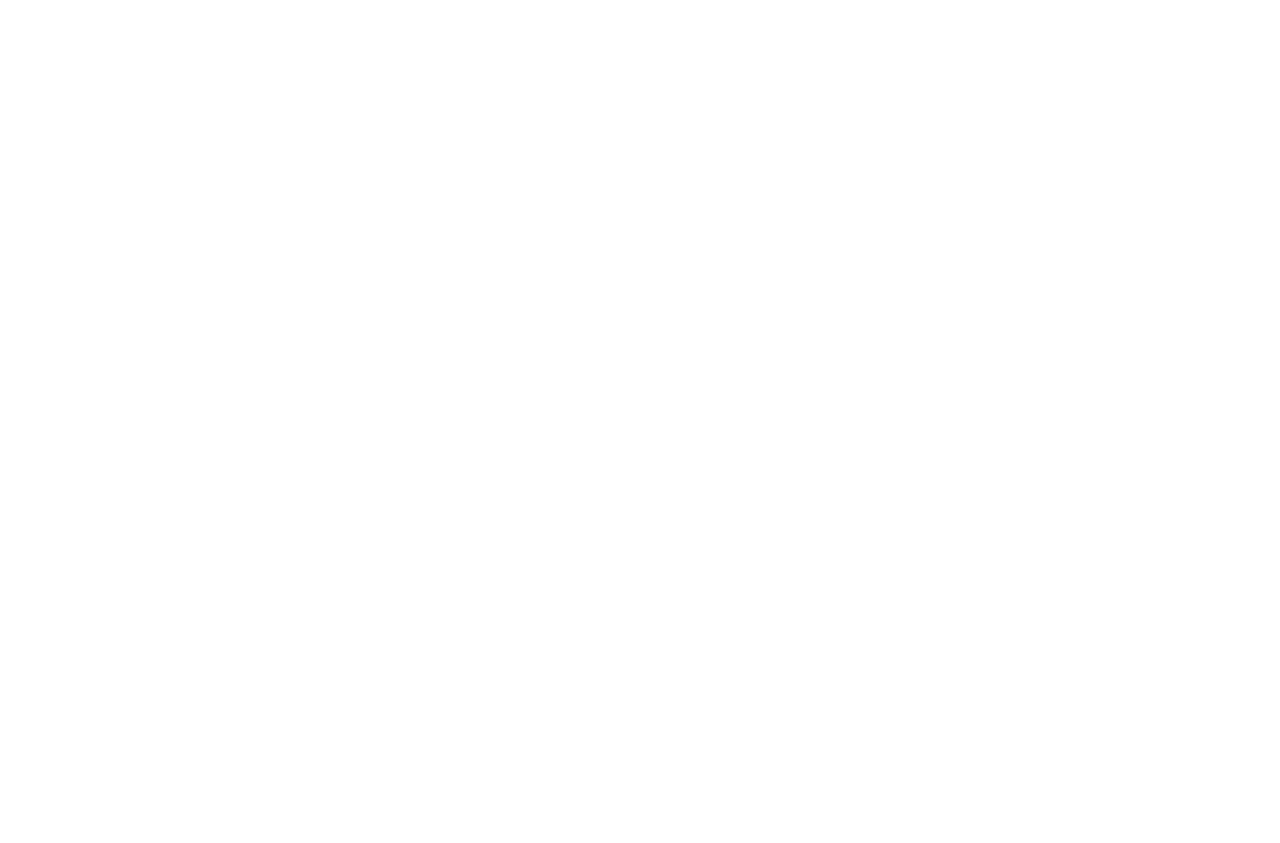
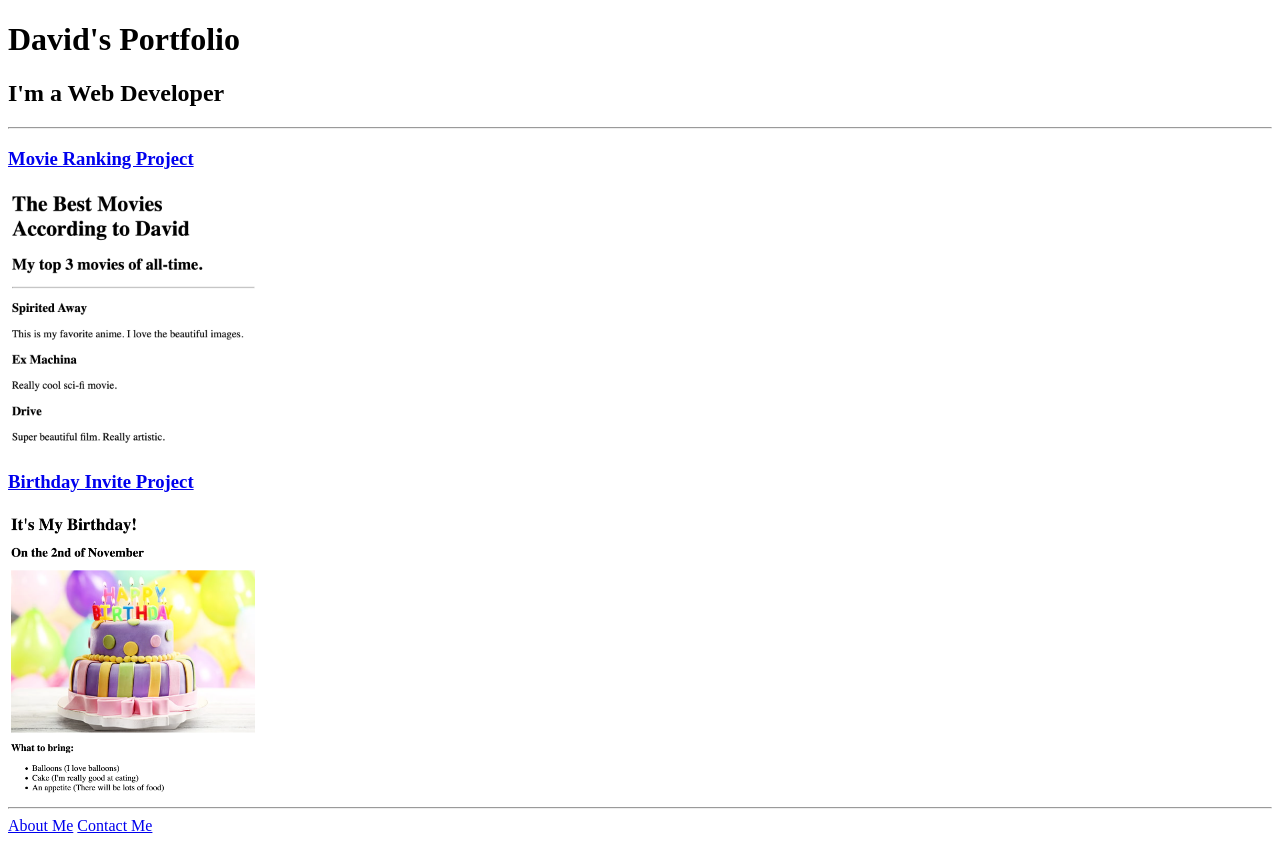
Before and after one commit to DNIDNI/html-portfolio, a plain HTML site: page index.html in a window 1280 px wide. Before the commit the page ends 800 px from the top, so only its background shows below. Drawn offline with Linux system fonts and the light colour scheme.

Commit message:
Add files via upload

```diff
--- a/index.html
+++ b/index.html
@@ -13,3 +13,27 @@ HINT for TODO 6: You can use the height attribute set to 200 to make the image s
 https://developer.mozilla.org/en-US/docs/Web/HTML/Element/img#attr-height -->
 
 <!-- TODO 7: Add the Contact Me and About Me page links -->
+
+<!DOCTYPE html>
+<html lang="en">
+<head>
+    <meta charset="UTF-8">
+    <meta name="viewport" content="width=device-width, initial-scale=1.0">
+    <title>David's Portfolio</title>
+</head>
+<body>
+    <h1>David's Portfolio</h1>
+    <h2>I'm a Web Developer</h2>
+    <hr />
+
+    <h3><a href="./public/movie-ranking.html">Movie Ranking Project</a></h3>
+    <img src="./assets/images/movie.png" alt="movie ranking screenshot" width="250" />
+
+    <h3><a href="./public/birthday-invite.html">Birthday Invite Project</a></h3>
+    <img src="./assets/images/birthday.png" alt="birthday invite screenshot" width="250" />
+
+    <hr />
+    <a href="./public/about.html">About Me</a>
+    <a href="./public/contact.html">Contact Me</a>
+</body>
+</html>
```
